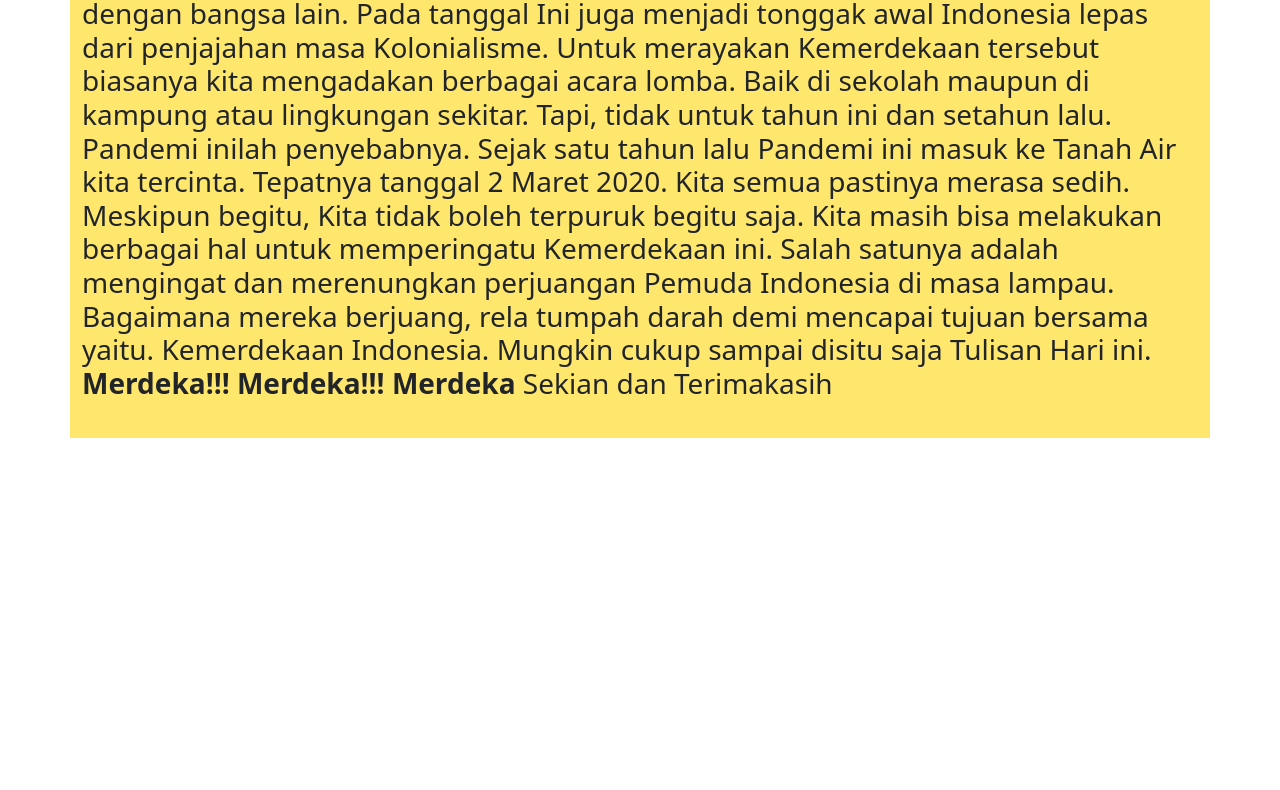
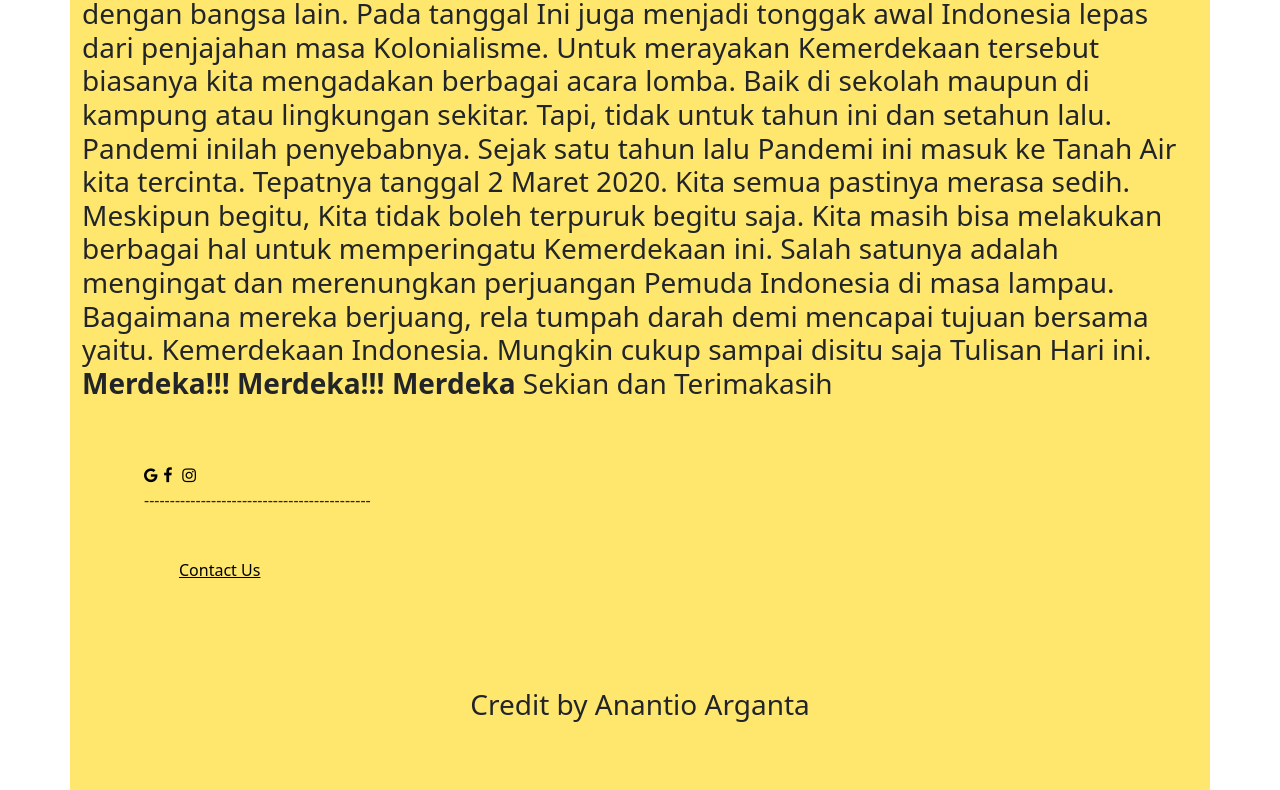
Before and after one commit to anantioarganta/anantioarganta.github.io, a plain HTML site: page page6.html in a window 1280 px wide. Shown: the part 1718-2508 px from the top of the page. Before the commit the page ends 2156 px from the top, so only its background shows below. Drawn offline with nearby package versions, Linux system fonts and the light colour scheme.

Commit message:
Update page6.html

```diff
--- a/page6.html
+++ b/page6.html
@@ -149,3 +149,23 @@ nav ul div a {
       <div class="container">
         <h1>Kemerdekaan di tengah Pandemi</h1>
         <h3>17 Agustus. Merupakan tanggal yang paling bersejarah bagi Bangsa Indonesia. Dimana tahun ini Indonesia menyatakan kemerdekaannya kepada dunia. Menyatakan bahwa Indonesia adalah bangsa yang memiliki kedudukan yang sama dengan bangsa lain. Pada tanggal Ini juga menjadi tonggak awal Indonesia lepas dari penjajahan masa Kolonialisme. Untuk merayakan Kemerdekaan tersebut biasanya kita mengadakan berbagai acara lomba. Baik di sekolah maupun di kampung atau lingkungan sekitar. Tapi, tidak untuk tahun ini dan setahun lalu. Pandemi inilah penyebabnya. Sejak satu tahun lalu Pandemi ini masuk ke Tanah Air kita tercinta. Tepatnya tanggal 2 Maret 2020. Kita semua pastinya merasa sedih. Meskipun begitu, Kita tidak boleh terpuruk begitu saja. Kita masih bisa melakukan berbagai hal untuk memperingatu Kemerdekaan ini. Salah satunya adalah mengingat dan merenungkan perjuangan Pemuda Indonesia di masa lampau. Bagaimana mereka berjuang, rela tumpah darah demi mencapai tujuan bersama yaitu. Kemerdekaan Indonesia. Mungkin cukup sampai disitu saja Tulisan Hari ini. <b>Merdeka!!! Merdeka!!! Merdeka</b> Sekian dan Terimakasih </h3>
+      <br>
+          <footer>
+            <nav>
+                <link rel="stylesheet" href="https://cdnjs.cloudflare.com/ajax/libs/font-awesome/4.7.0/css/font-awesome.min.css">
+                    <ul>
+                        <a href="https://anantioarganta.blogspot.com" class="fa fa-google"></a>
+                        <a href="https://facebook.com/arganta.anantiopro" class="fa fa-facebook"></a>
+                        <a href="https://instagram.com/anantioarganta_official" class="fa fa-instagram"></a>
+                        <p>--------------------------------------------</p>
+                        <div class="button"><a href="mailto:infoanantio@gmail.com">Contact Us</a></div>  <div class="button"></div>
+                    </ul>
+            </nav>
+            <center><h3>Credit by Anantio Arganta</h3></center>
+        </footer>
+
+
+      <script src="https://cdn.jsdelivr.net/npm/bootstrap@5.0.2/dist/js/bootstrap.bundle.min.js" integrity="sha384-MrcW6ZMFYlzcLA8Nl+NtUVF0sA7MsXsP1UyJoMp4YLEuNSfAP+JcXn/tWtIaxVXM" crossorigin="anonymous"></script>
+
+  </body>
+  </html>
```
